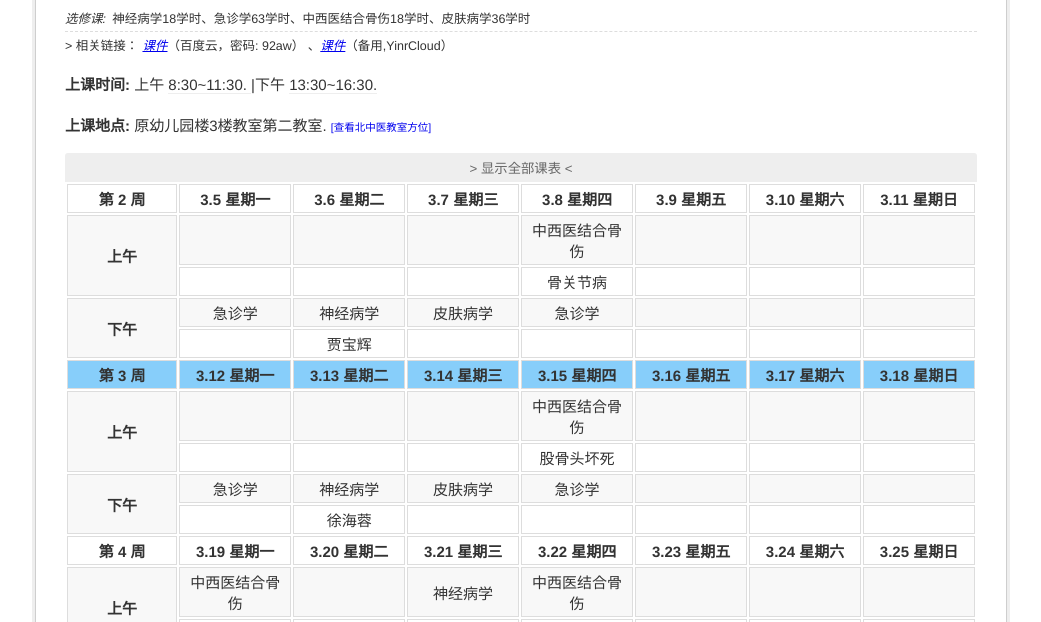
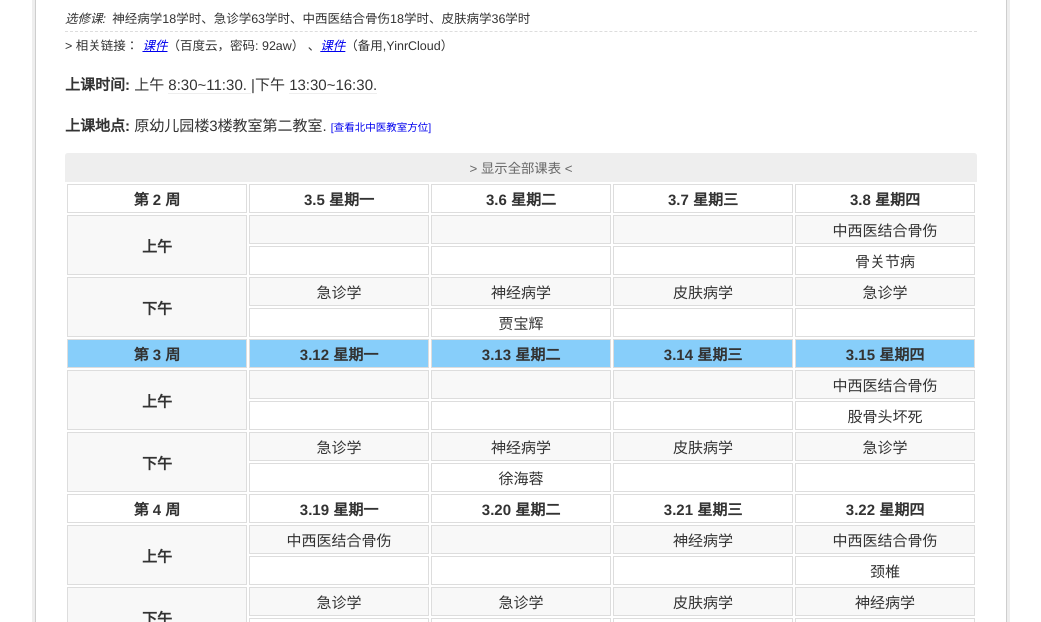
Before and after one commit to Yinr/timetable, a plain HTML site: page index.html in a window 1280 px wide. Shown: the part 175-797 px from the top of the page, without its empty margins (119-1160 px from the left). Drawn offline with nearby package versions, Linux system fonts and the light colour scheme.

Commit message:
add days in week

```diff
--- a/index.html
+++ b/index.html
@@ -54,14 +54,14 @@
             <tbody v-for="week in weeks" class="week-table" v-show="settings.showAllWeeks || nearby(week)">
                 <tr :id="'week' + (week + startWeek - 1)" class="week">
                     <th>第 {{ week | getWeek }} 周</th>
-                    <th v-for="day in 7">
+                    <th v-for="day in daysInWeek">
                         {{ startDate | getDateHead(week - 1, day -1) }}
                     </th>
                 </tr>
                 <template v-for="(timeGroup, key) in classTime">
                 <tr>
                     <th rowspan="2">{{ timeGroup[0].text }}</th>
-                    <td v-for="day in 7">
+                    <td v-for="day in daysInWeek">
                     <template v-if="hasGroups(startDate, week - 1, day - 1, key)">
                     <template v-for="theClass in getClass(startDate, week - 1, day - 1, key).classes">
                     <span v-if="theClass.groupInfo" class="groups">
@@ -82,7 +82,7 @@
                     </td>
                 </tr>
                 <tr>
-                    <td v-for="day in 7">
+                    <td v-for="day in daysInWeek">
                     <template v-if="hasGroups(startDate, week - 1, day - 1, key)">
                     <template v-for="theClass in getClass(startDate, week - 1, day - 1, key).classes" class="groups">
                     <span v-if="theClass.groupInfo" class="groups">
--- a/js/classData.js
+++ b/js/classData.js
@@ -4,6 +4,7 @@ var classes = {
     startDate: "2018/2/26",
     startWeek: 1,
     weeks: 4,
+    daysInWeek: 4,
     description: {
         "选修课": "神经病学18学时、急诊学63学时、中西医结合骨伤18学时、皮肤病学36学时"
     },
--- a/sass/_class.scss
+++ b/sass/_class.scss
@@ -1,4 +1,5 @@
 .classTable {
+    display: table;
     margin: 0;
     line-height: normal;
     .week-table {
```
Also changed, not shown: css/min.css.
